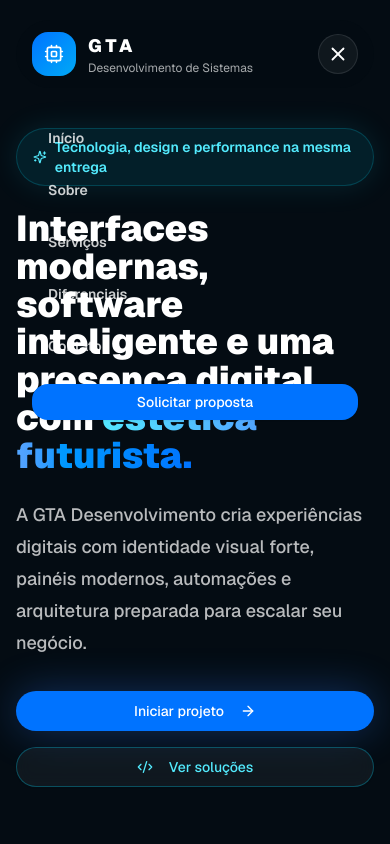
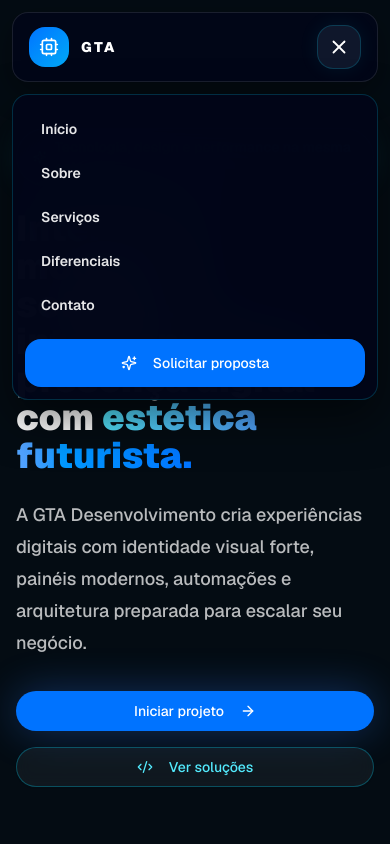
Before and after one commit to GabrielTorresDev95/gta-site, a Next.js app: page / in a window 390 px wide. Both pictures are taken after a click on the button "Alternar menu". Shown: the top 844 px of the page. Built offline with nearby package versions, Linux system fonts and the light colour scheme.

Commit message:
atualização do painel para mobile

```diff
--- a/components/header.tsx
+++ b/components/header.tsx
@@ -26,22 +26,32 @@ export function Header() {
   return (
     <header
       className={`fixed inset-x-0 top-0 z-50 transition-all duration-500 ${
-        isScrolled ? "pt-3" : "pt-5"
+        isScrolled ? "pt-2" : "pt-3"
       }`}
     >
-      <div className="container mx-auto px-4 lg:px-8">
+      <div className="container mx-auto px-3 sm:px-4 lg:px-8">
         <div
-          className={`panel-futuristic flex items-center justify-between rounded-full px-4 py-3 transition-all duration-500 lg:px-6 ${
-            isScrolled ? "bg-background/80 shadow-[0_12px_40px_rgba(0,0,0,0.35)]" : "bg-background/45"
-          }`}
+          className={`
+            flex items-center justify-between rounded-2xl px-4 py-3 transition-all duration-500 lg:rounded-full lg:px-6
+            ${
+              isScrolled
+                ? "bg-slate-950/95 border border-cyan-400/20 shadow-[0_12px_40px_rgba(0,0,0,0.45)] backdrop-blur-xl"
+                : "bg-slate-950/88 border border-white/10 shadow-[0_10px_30px_rgba(0,0,0,0.35)] backdrop-blur-xl"
+            }
+          `}
         >
           <Link href="/" className="flex items-center gap-3">
-            <div className="glow-ring flex h-11 w-11 items-center justify-center rounded-2xl bg-gradient-to-br from-primary to-secondary text-white">
+            <div className="glow-ring flex h-10 w-10 items-center justify-center rounded-2xl bg-gradient-to-br from-primary to-secondary text-white sm:h-11 sm:w-11">
               <Cpu size={20} />
             </div>
-            <div>
-              <div className="text-lg font-black tracking-[0.22em] text-white uppercase">GTA</div>
-              <div className="text-xs text-white/65">Desenvolvimento de Sistemas</div>
+
+            <div className="min-w-0">
+              <div className="truncate text-sm font-black tracking-[0.18em] text-white uppercase sm:text-lg">
+                GTA
+              </div>
+              <div className="hidden text-xs text-white/70 sm:block">
+                Desenvolvimento de Sistemas
+              </div>
             </div>
           </Link>
 
@@ -50,7 +60,7 @@ export function Header() {
               <a
                 key={item.href}
                 href={item.href}
-                className="rounded-full px-4 py-2 text-sm font-semibold text-white/75 transition-all duration-300 hover:bg-white/10 hover:text-cyan-300"
+                className="rounded-full px-4 py-2 text-sm font-semibold text-white/80 transition-all duration-300 hover:bg-white/10 hover:text-cyan-300"
               >
                 {item.label}
               </a>
@@ -70,7 +80,7 @@ export function Header() {
           </div>
 
           <button
-            className="rounded-full border border-white/10 bg-white/5 p-2 text-white md:hidden"
+            className="md:hidden flex h-11 w-11 items-center justify-center rounded-xl border border-cyan-400/20 bg-slate-900 text-white shadow-[0_0_20px_rgba(34,211,238,0.08)] transition-all hover:bg-slate-800"
             onClick={() => setIsMobileMenuOpen(!isMobileMenuOpen)}
             aria-label="Alternar menu"
           >
@@ -79,20 +89,22 @@ export function Header() {
         </div>
 
         {isMobileMenuOpen && (
-          <nav className="panel-futuristic mt-3 rounded-3xl px-4 py-4 md:hidden">
-            <div className="flex flex-col gap-2">
+          <nav className="mt-3 md:hidden overflow-hidden rounded-2xl border border-cyan-400/20 bg-slate-950/98 shadow-[0_18px_45px_rgba(0,0,0,0.5)] backdrop-blur-2xl">
+            <div className="flex flex-col p-3">
               {navItems.map((item) => (
                 <a
                   key={item.href}
                   href={item.href}
-                  className="rounded-2xl px-4 py-3 text-sm font-semibold text-white/80 transition-all hover:bg-white/8 hover:text-cyan-300"
+                  className="rounded-xl px-4 py-3 text-sm font-semibold text-white/90 transition-all hover:bg-slate-800 hover:text-cyan-300"
                   onClick={() => setIsMobileMenuOpen(false)}
                 >
                   {item.label}
                 </a>
               ))}
-              <Button asChild className="mt-2 rounded-2xl bg-primary text-white">
+
+              <Button asChild className="mt-3 h-12 rounded-xl bg-primary text-white hover:bg-primary/90">
                 <a href="#contato" onClick={() => setIsMobileMenuOpen(false)}>
+                  <Sparkles className="mr-2" size={18} />
                   Solicitar proposta
                 </a>
               </Button>
```
